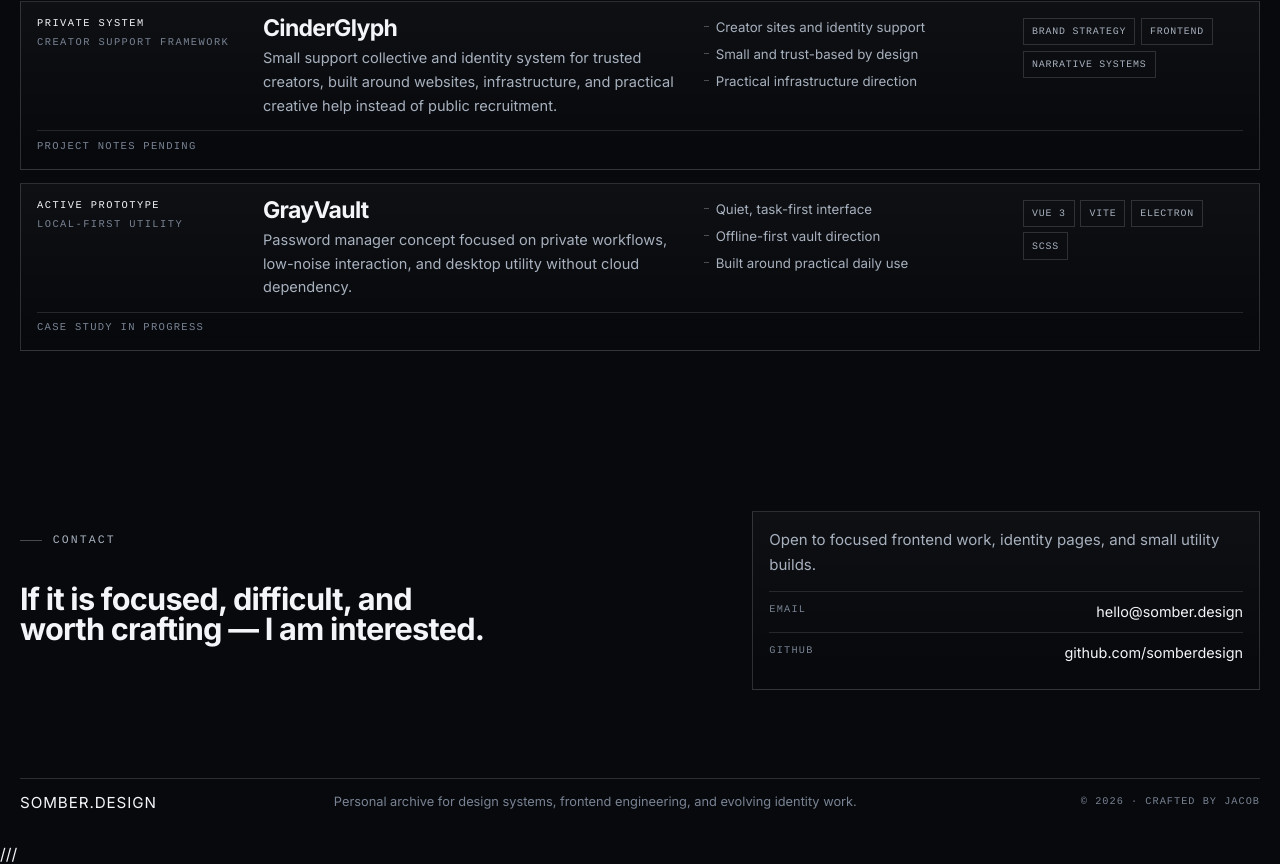
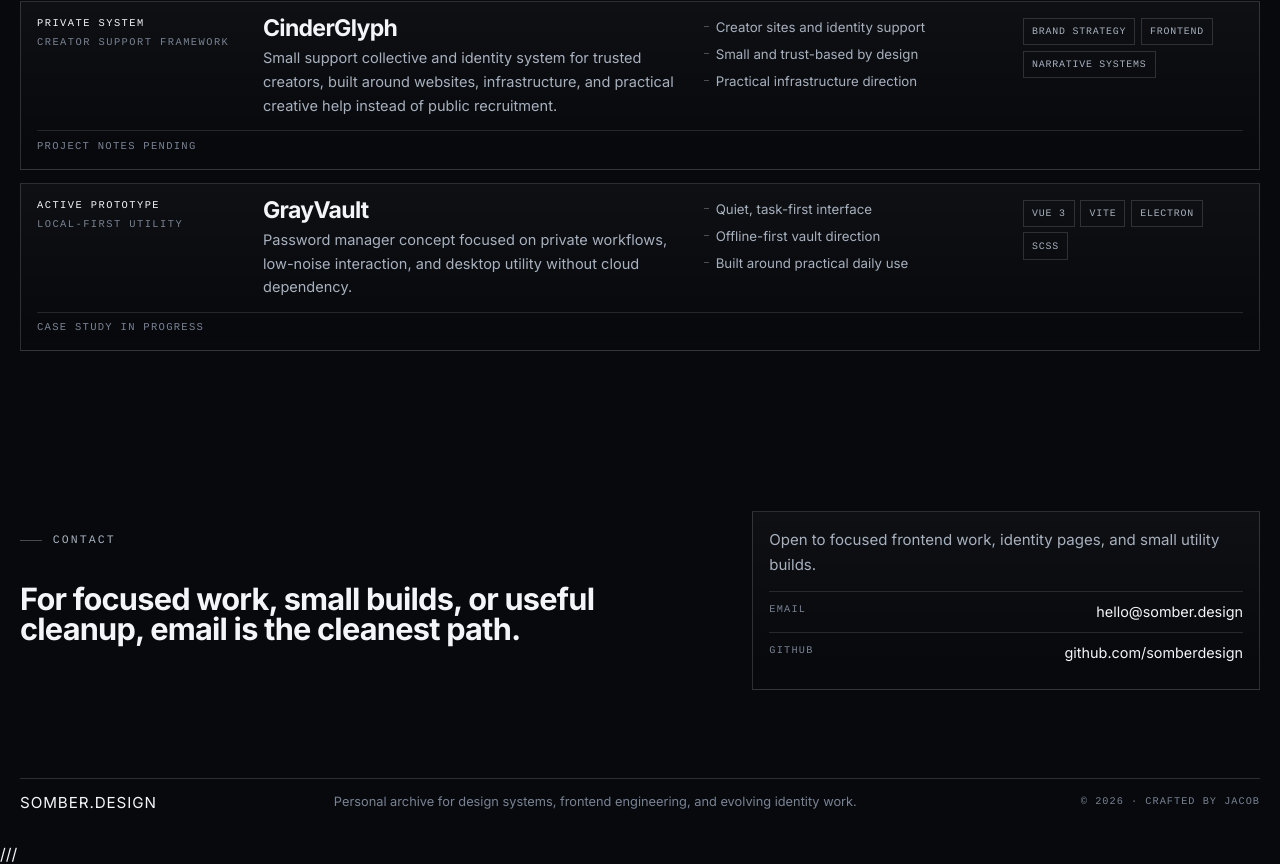
Before and after one commit to GreyKrow/SomberDesign, a Vue app: page / in a window 1280 px wide. Shown: the part 1333-2197 px from the top of the page. Built offline with nearby package versions, Linux system fonts and the light colour scheme.

Commit message:
Update contact section heading text

```diff
--- a/src/components/inContactSection.vue
+++ b/src/components/inContactSection.vue
@@ -7,7 +7,7 @@ import { profileData } from '../data/inProfileData'
     <div class="shell-grid contactSection__inner">
       <header class="contactSection__intro">
         <p class="kicker">Contact</p>
-        <h2 class="section-title">If it is focused, difficult, and worth crafting — I am interested.</h2>
+        <h2 class="section-title">For focused work, small builds, or useful cleanup, email is the cleanest path.</h2>
       </header>
 
       <div class="contactSection__panel line-frame">
```
